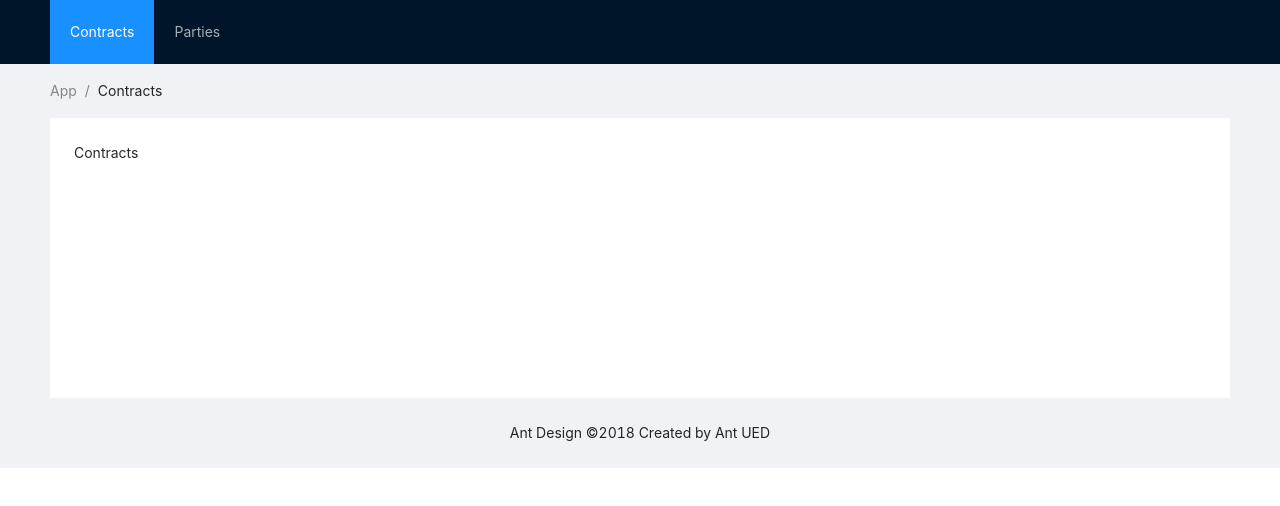
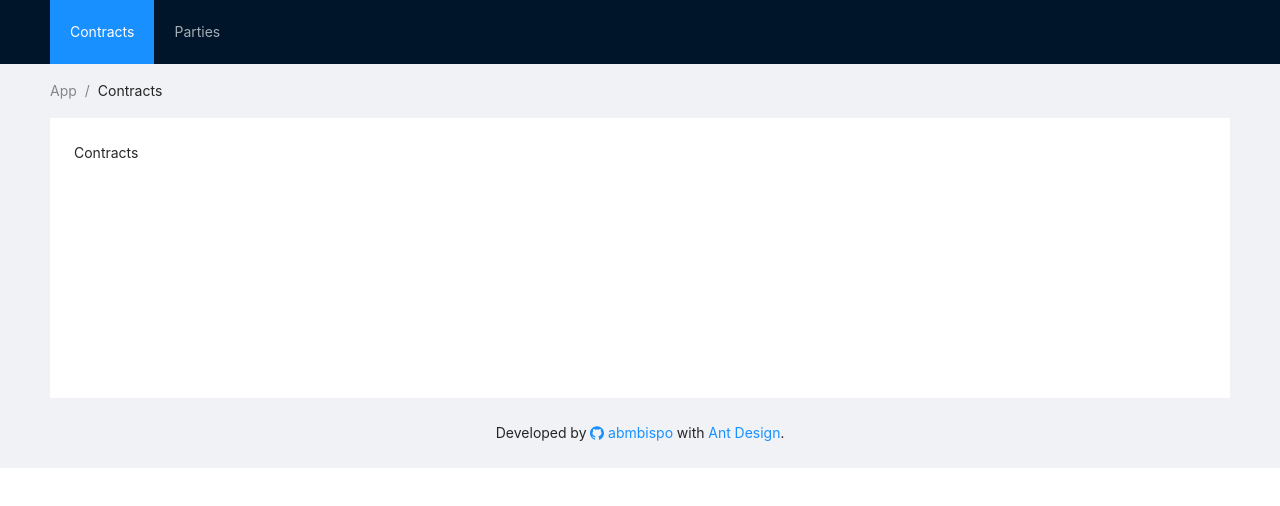
Before and after one commit to abmBispo/Contracts, a React (Create React App) app in the folder contracts-frontend/: page / in a window 1280 px wide. Shown: the top 506 px of the page. Built offline with nearby package versions, Linux system fonts and the light colour scheme.

Commit message:
Refactoring layout

```diff
--- a/contracts-frontend/src/App.js
+++ b/contracts-frontend/src/App.js
@@ -1,36 +1,22 @@
-import React, { useState } from 'react';
-import { Layout, Menu } from 'antd';
-import { Router, Route, Redirect, hashHistory } from 'react-router';
+import React from 'react';
+import { Layout } from 'antd';
 import './App.css';
-import Contract from './components/Contract';
-import Part from './components/Part';
+import { GithubOutlined } from '@ant-design/icons'
+import Routes from './main/routes';
+import Menu from './main/menu';
 
 const { Header, Content, Footer } = Layout;
 
-export default () => {
-  const [selectedWindows, setWindow] = useState(['1']);
-
-  return (
+export default () => (
   <Layout className="layout">
     <Header>
-        <div className="logo" />
-        <Menu theme="dark" mode="horizontal" defaultSelectedKeys={selectedWindows}>
-          <Menu.Item key="1" onClick={() => setWindow(['1'])}>
-            <a href="/#/">Contracts</a>
-          </Menu.Item>
-          <Menu.Item key="2" onClick={() => setWindow(['2'])}>
-            <a href="/#/parties">Parties</a>
-          </Menu.Item>
-        </Menu>
+      <Menu />
     </Header>
     <Content style={{ padding: '0 50px' }}>
-        <Router history={hashHistory}>
-          <Route path='/' component={Contract} />
-          <Route path='/parties' component={Part} />
-          <Redirect from='*' to='/' />
-        </Router>
+      <Routes />
     </Content>
-      <Footer style={{ textAlign: 'center' }}>Ant Design ©2018 Created by Ant UED</Footer>
+    <Footer style={{ textAlign: 'center' }}>
+      Developed by <a href="https://github.com.br/abmbispo"><GithubOutlined /> abmbispo</a> with <a href="https://ant.design/">Ant Design</a>.
+    </Footer>
   </Layout>
-  )
-};
+);
--- /dev/null
+++ b/contracts-frontend/src/main/menu.js
@@ -0,0 +1,17 @@
+import React, { useState } from 'react';
+import { Menu } from 'antd';
+
+export default () => {
+  const [selectedWindows, setWindow] = useState(['1']);
+
+  return (
+    <Menu theme="dark" mode="horizontal" defaultSelectedKeys={selectedWindows}>
+      <Menu.Item key="1" onClick={() => setWindow(['1'])}>
+        <a href="/#/">Contracts</a>
+      </Menu.Item>
+      <Menu.Item key="2" onClick={() => setWindow(['2'])}>
+        <a href="/#/parties">Parties</a>
+      </Menu.Item>
+    </Menu>
+  )
+};
--- /dev/null
+++ b/contracts-frontend/src/main/routes.js
@@ -0,0 +1,12 @@
+import React from 'react';
+import { Router, Route, Redirect, hashHistory } from 'react-router';
+import Contract from '../components/Contract';
+import Part from '../components/Part';
+
+export default () => (
+  <Router history={hashHistory}>
+    <Route path='/' component={Contract} />
+    <Route path='/parties' component={Part} />
+    <Redirect from='*' to='/' />
+  </Router>
+);
```
Lines whose indentation alone changed are shown as unchanged.
